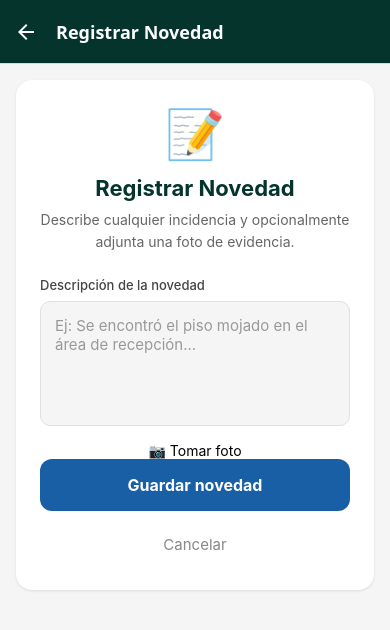
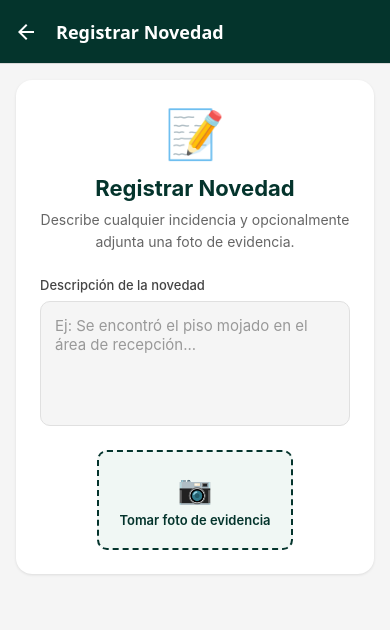
Before and after one commit to ale21-30/operix, a React Native app in the folder operix-app/: screen /Novedad in a window 390 px wide. Shown: the top 630 px of the page. Built offline with nearby package versions, Linux system fonts and the light colour scheme.

Commit message:
fix: preview foto

```diff
--- a/operix-app/src/screens/entradaScreen.js
+++ b/operix-app/src/screens/entradaScreen.js
@@ -89,13 +89,14 @@ const cargarSedes = async () => {
   }
   const resultado = await ImagePicker.launchCameraAsync({
     mediaTypes: ImagePicker.MediaTypeOptions.Images,
-  allowsEditing: false,
+    allowsEditing: true,   // ← cambia a true
+    aspect: [4, 3],        // ← agrega esto
     quality: 0.7,
-  exif: false,        // ← agrega esto
-  base64: false,      // ← y esto
+    exif: false,
+    base64: false,
   });
-    if (!resultado.canceled) {
-      setFoto(resultado.assets[0]);
+  if (!resultado.canceled && resultado.assets?.length > 0) {
+    setFoto(resultado.assets[0]); // ← asegura que toma assets[0]
   }
 };
 
@@ -253,18 +254,11 @@ const enviarEntrada = async () => {
 
 {foto ? (
   <View style={styles.fotoContainer}>
-    {foto.uri ? (
     <Image
       source={{ uri: foto.uri }}
       style={styles.fotoPreview}
       resizeMode="cover"
     />
-    ) : (
-      <View style={[styles.fotoPreview, { backgroundColor: '#E1F5EE', justifyContent: 'center', alignItems: 'center' }]}>
-        <Text style={{ fontSize: 40 }}>📷</Text>
-        <Text style={{ color: '#085041', fontSize: 13, marginTop: 8 }}>Foto tomada ✓</Text>
-      </View>
-    )}
     <TouchableOpacity
       onPress={() => setFoto(null)}
       style={styles.borrarFoto}
--- a/operix-app/src/screens/novedadScreen.js
+++ b/operix-app/src/screens/novedadScreen.js
@@ -20,13 +20,14 @@ export default function NovedadScreen({ navigation }) {
   }
   const resultado = await ImagePicker.launchCameraAsync({
     mediaTypes: ImagePicker.MediaTypeOptions.Images,
-  allowsEditing: false,
+    allowsEditing: true,   // ← cambia a true
+    aspect: [4, 3],        // ← agrega esto
     quality: 0.7,
-  exif: false,        // ← agrega esto
-  base64: false,      // ← y esto
+    exif: false,
+    base64: false,
   });
-    if (!resultado.canceled) {
-      setFoto(resultado.assets[0]);
+  if (!resultado.canceled && resultado.assets?.length > 0) {
+    setFoto(resultado.assets[0]); // ← asegura que toma assets[0]
   }
 };
 
@@ -108,26 +109,11 @@ const resultado = await ImagePicker.launchCameraAsync({
     </TouchableOpacity>
   </View>
 ) : (
-  <TouchableOpacity onPress={tomarFoto} style={styles.botonTomarFoto}>
-    <Text style={styles.botonTomarFotoTexto}>📷 Tomar foto</Text>
+  <TouchableOpacity onPress={tomarFoto} style={styles.botonFoto}>
+    <Text style={styles.botonFotoIcono}>📷</Text>
+    <Text style={styles.botonFotoTexto}>Tomar foto de evidencia</Text>
   </TouchableOpacity>
 )}
-
-        <TouchableOpacity
-          style={[styles.boton, cargando && styles.botonDeshabilitado]}
-          onPress={handleNovedad}
-          disabled={cargando}
-        >
-          {cargando ? (
-            <ActivityIndicator color="#fff" />
-          ) : (
-            <Text style={styles.botonTexto}>Guardar novedad</Text>
-          )}
-        </TouchableOpacity>
-
-        <TouchableOpacity style={styles.botonCancelar} onPress={() => navigation.goBack()}>
-          <Text style={styles.botonCancelarTexto}>Cancelar</Text>
-        </TouchableOpacity>
       </View>
     </ScrollView>
   );
--- a/operix-app/src/screens/salidaScreen.js
+++ b/operix-app/src/screens/salidaScreen.js
@@ -158,10 +158,10 @@ const enviarSalida = async () => {
 {foto ? (
   <View style={styles.fotoContainer}>
     <Image
-  source={{ uri: foto.uri }}
-  style={styles.fotoPreview}
-  resizeMode="cover"
-/>
+      source={{ uri: foto.uri }}
+      style={styles.fotoPreview}
+      resizeMode="cover"
+    />
     <TouchableOpacity
       onPress={() => setFoto(null)}
       style={styles.borrarFoto}
@@ -174,9 +174,10 @@ const enviarSalida = async () => {
   </View>
 ) : (
   <View style={styles.fotoContainer}>
-    <TouchableOpacity onPress={tomarFoto} style={styles.botonTomarFoto}>
-      <Text style={styles.botonTomarFotoTexto}>📷 Tomar foto</Text>
-    </TouchableOpacity>
+  <TouchableOpacity onPress={tomarFoto} style={styles.botonFoto}>
+    <Text style={styles.botonFotoIcono}>📷</Text>
+    <Text style={styles.botonFotoTexto}>Tomar foto de evidencia</Text>
+  </TouchableOpacity>
   </View>
 )}
 
```
Lines whose indentation alone changed are shown as unchanged.
